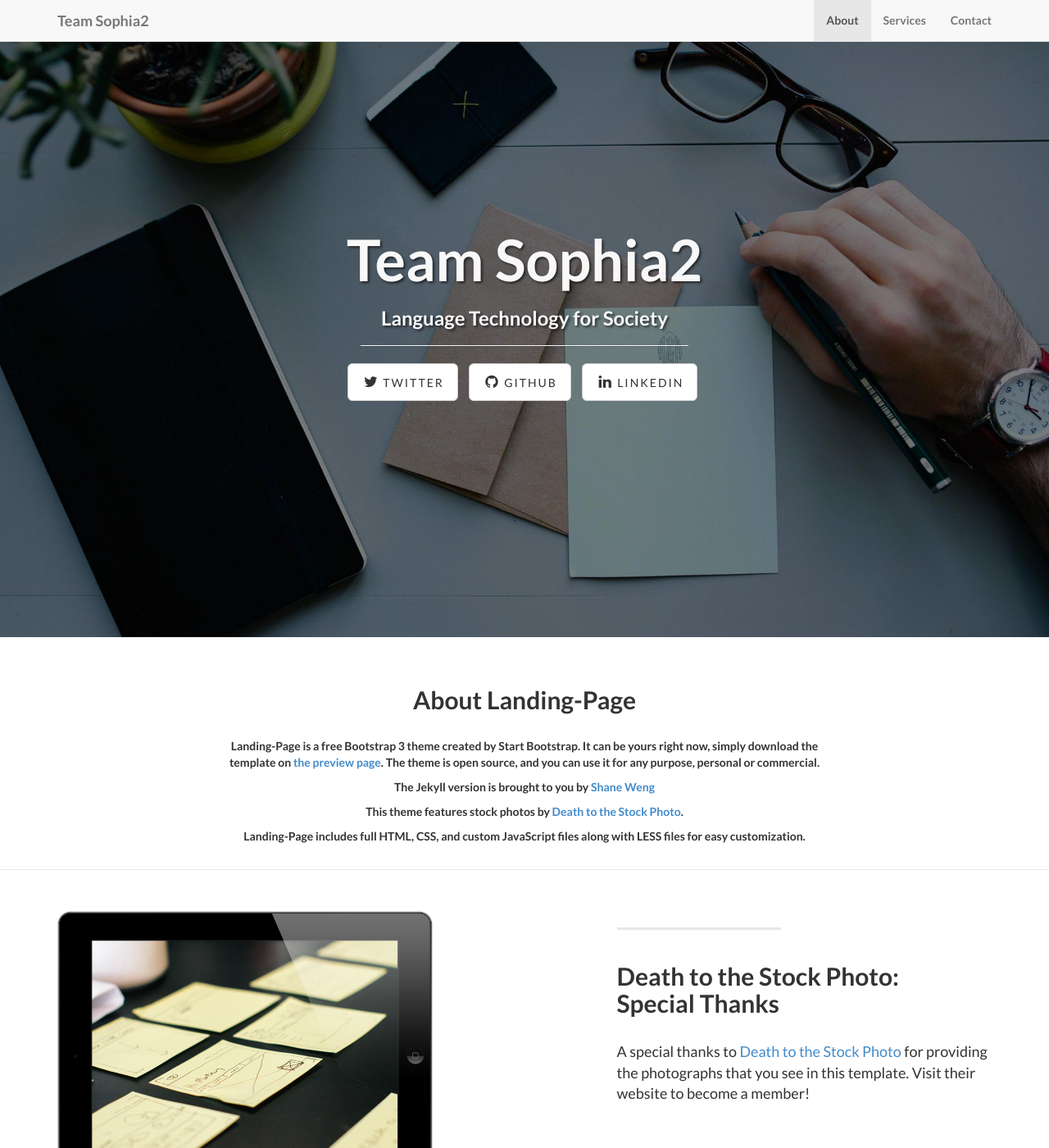
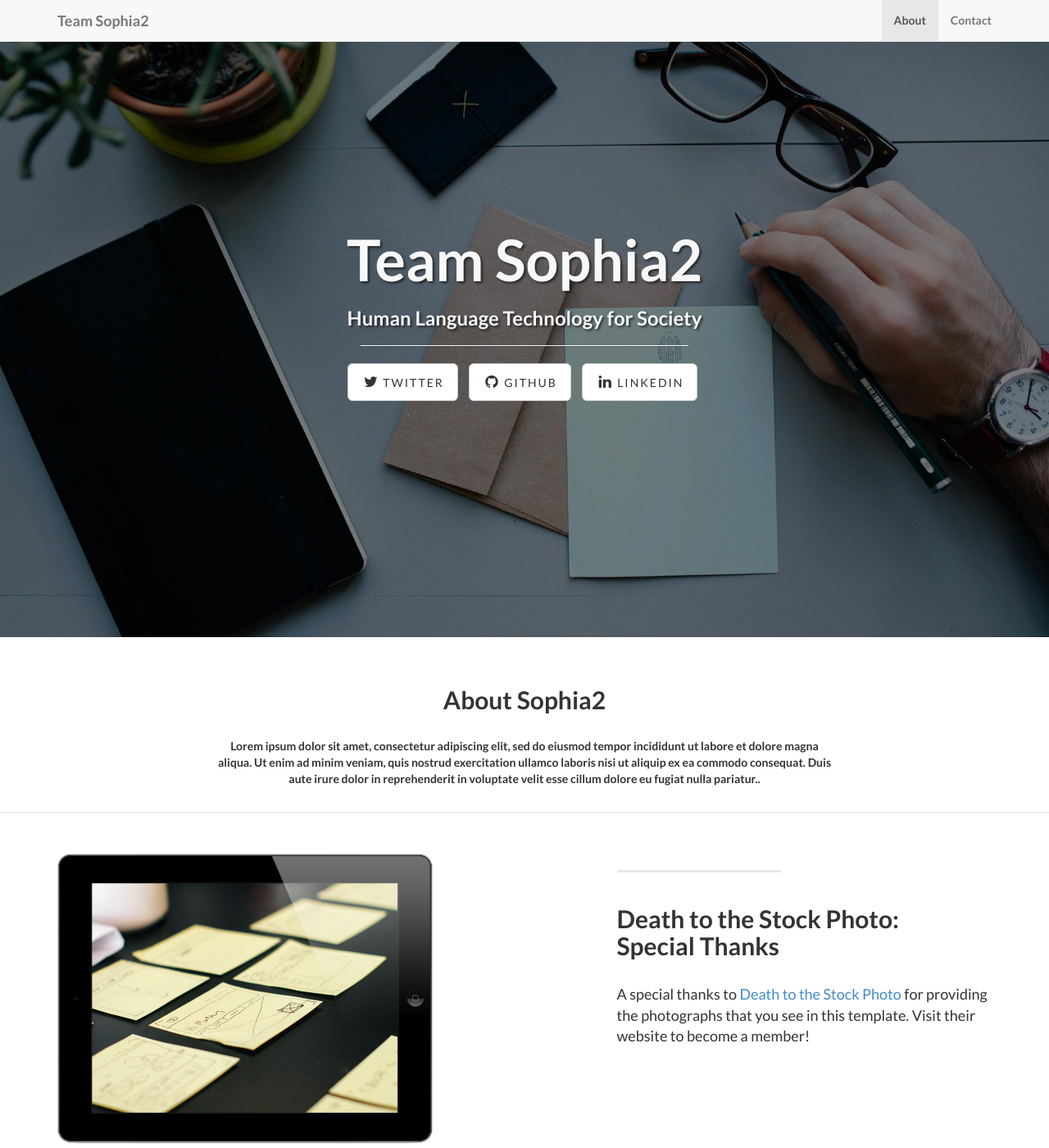
Before and after one commit to TeamSophia2/teamsophia2.github.io, a Jekyll site: the page built from index.html, in a window 1280 px wide and 1400 px high. Shown: the whole window at 82% size. Built offline with Jekyll 4.4.1, drawn with Linux system fonts in a browser that asks for light colours; some of the changed text lies outside the part shown.

Commit message:
initial landing page

```diff
--- a/_includes/about.html
+++ b/_includes/about.html
@@ -3,12 +3,9 @@
         <div class="row">
             <div class="col-lg-8 col-lg-offset-2">
               <br/><br/>
-              <h2>About Landing-Page</h2>
+              <h2>About Sophia2</h2>
               <br/>
-                <p>Landing-Page is a free Bootstrap 3 theme created by Start Bootstrap. It can be yours right now, simply download the template on <a href="http://startbootstrap.com/template-overviews/landing-page/">the preview page</a>. The theme is open source, and you can use it for any purpose, personal or commercial.</p>
-                <p>The Jekyll version is brought to you by <a href="https://github.com/swcool">Shane Weng</a></p>
-                <p>This theme features stock photos by <a href="http://join.deathtothestockphoto.com//">Death to the Stock Photo</a>.</p>
-                <p>Landing-Page includes full HTML, CSS, and custom JavaScript files along with LESS files for easy customization.</p>
+                <p>Lorem ipsum dolor sit amet, consectetur adipiscing elit, sed do eiusmod tempor incididunt ut labore et dolore magna aliqua. Ut enim ad minim veniam, quis nostrud exercitation ullamco laboris nisi ut aliquip ex ea commodo consequat. Duis aute irure dolor in reprehenderit in voluptate velit esse cillum dolore eu fugiat nulla pariatur..</p>
                 <br/>
               </div>
         </div>
--- a/_includes/footer.html
+++ b/_includes/footer.html
@@ -12,19 +12,19 @@
                         <a href="#about">About</a>
                     </li>
                     <li class="footer-menu-divider">&sdot;</li>
-                    <li>
+                   <!-- <li>
                         <a href="#services">Services</a>
                     </li>
-                    <li class="footer-menu-divider">&sdot;</li>
+                    <li class="footer-menu-divider">&sdot;</li>-->
                     <li>
                         <a href="#contact">Contact</a>
                     </li>
                 </ul>
-                <p class="copyright text-muted small">{{ site.copyright }}</p>
+              <!--   <p class="copyright text-muted small">{{ site.copyright }}</p>-->
             </div>
-            <div class="col-md-4">
+           <!--  <div class="col-md-4">
                 {{ site.credits }}
-            </div>
+            </div>-->
         </div>
     </div>
 </footer>
--- a/_includes/header.html
+++ b/_includes/header.html
@@ -17,9 +17,9 @@
             	<li>
                     <a class="page-scroll" href="#about">About</a>
                 </li>
-                <li>
+               <!-- <li>
                     <a class="page-scroll" href="#services">Services</a>
-                </li>
+                </li>-->
                 <li>
                     <a class="page-scroll" href="#contact">Contact</a>
                 </li>
--- a/index.html
+++ b/index.html
@@ -1,5 +1,5 @@
 ---
 layout: default
 title: Team Sophia2
-subTitle: Language Technology for Society
+subTitle: Human Language Technology for Society
 ---
```
